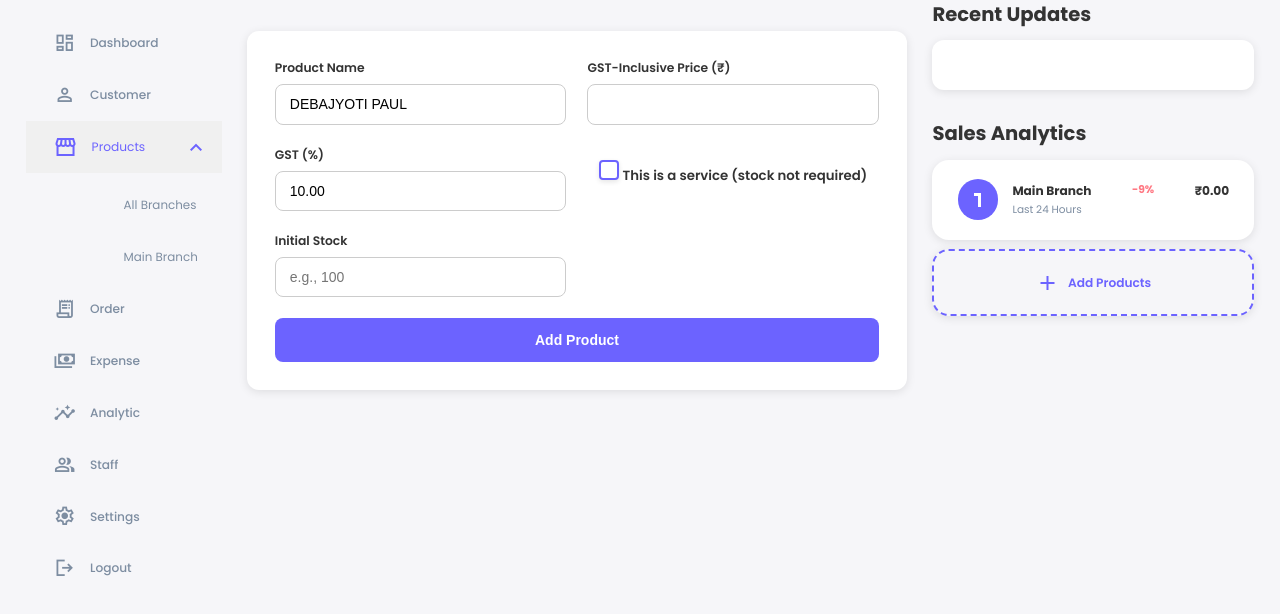
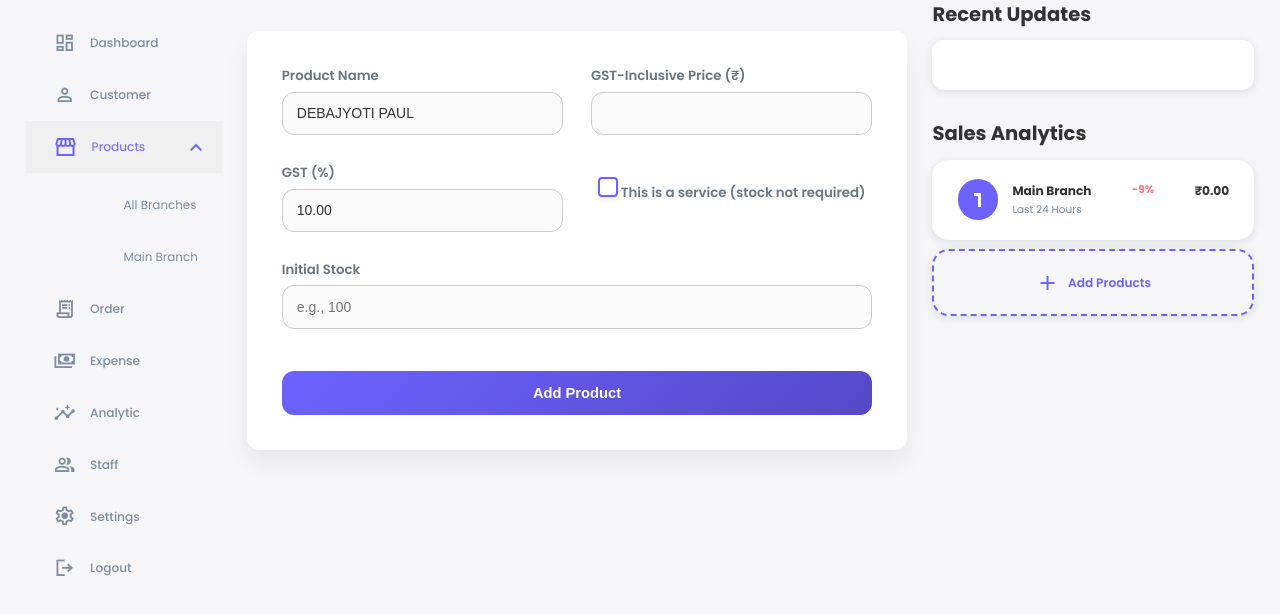
Before and after one commit to ZORO-UCHIHA-hub/PRODUCTION, a Django app: template dashboard/templates/dashboard/add_product.html in a window 1280 px wide. Shown: the part 74-688 px from the top of the page. Run offline with Django 5.2, Linux system fonts and the light colour scheme; the template is opened without the code that fills it: values that come from a table or form of the project are taken from there, others are empty; data comes from the database, SQL or seed files in the repository.

Commit message:
Update style.css

```diff
--- a/dashboard/static/dashboard/css/style.css
+++ b/dashboard/static/dashboard/css/style.css
@@ -1291,3 +1291,157 @@ main .content-area a{
   width: 100%;
   font-size: 0.95rem;
 }
+
+/* Fully Responsive Order Form Layout */
+.order-form {
+  background: var(--color-white);
+  padding: 2rem;
+  border-radius: var(--card-border-radius);
+  box-shadow: var(--box-shadow);
+  max-width: 100%;
+  width: 100%;
+  margin: 2rem auto 0;
+  display: flex;
+  flex-wrap: wrap;
+  gap: 1.5rem;
+}
+
+.order-form .form-group {
+  display: flex;
+  flex-direction: column;
+  flex: 1 1 45%; /* two columns on large screens */
+  min-width: 250px;
+}
+
+.order-form .btn {
+  flex: 1 1 100%;
+  background: var(--color-primary);
+  color: var(--color-white);
+  padding: 1rem 2rem;
+  font-weight: bold;
+  font-size: 1rem;
+  border: none;
+  border-radius: var(--border-radius-1);
+  cursor: pointer;
+  transition: background 0.3s ease;
+}
+
+.order-form .btn:hover {
+  background: var(--color-primary-variant);
+}
+
+@media (max-width: 768px) {
+  .order-form {
+    flex-direction: column;
+    padding: 1rem;
+  }
+
+  .order-form .form-group {
+    flex: 1 1 100%;
+  }
+
+  .order-form .btn {
+    width: 100%;
+  }
+
+  .receipt-preview {
+    position: static;
+    width: 100%;
+    margin-top: 1rem;
+    max-width: 100%;
+    box-shadow: none;
+    border-radius: var(--border-radius-1);
+  }
+}
+
+/* 🌟 Stylish Upgrade for Order Form */
+.order-form {
+  background: var(--color-white);
+  padding: 2.5rem;
+  border-radius: var(--card-border-radius);
+  box-shadow: 0 12px 25px rgba(0, 0, 0, 0.06);
+  max-width: 100%;
+  width: 100%;
+  margin: 2rem auto;
+  display: flex;
+  flex-wrap: wrap;
+  gap: 2rem;
+  transition: all 0.3s ease-in-out;
+}
+
+.order-form h2 {
+  flex: 1 1 100%;
+  font-size: 1.5rem;
+  font-weight: 600;
+  color: var(--color-primary);
+  text-align: center;
+  margin-bottom: 1.5rem;
+}
+
+.order-form .form-group {
+  display: flex;
+  flex-direction: column;
+  flex: 1 1 45%;
+  min-width: 250px;
+}
+
+.order-form label {
+  font-size: 0.95rem;
+  font-weight: 600;
+  color: var(--color-dark-variant);
+  margin-bottom: 0.4rem;
+  transition: color 0.2s ease;
+}
+
+.order-form input,
+.order-form select {
+  padding: 0.9rem 1rem;
+  border-radius: var(--border-radius-2);
+  border: 1px solid var(--color-info-light);
+  background: #fafafa;
+  transition: border 0.3s, box-shadow 0.3s;
+  font-size: 1rem;
+  color: var(--color-dark);
+}
+
+.order-form input:focus,
+.order-form select:focus {
+  border-color: var(--color-primary);
+  box-shadow: 0 0 0 3px rgba(108, 99, 255, 0.2);
+  background: #fff;
+}
+
+.order-form .btn {
+  flex: 1 1 100%;
+  background: linear-gradient(135deg, var(--color-primary), var(--color-primary-variant));
+  color: #fff;
+  padding: 1rem 2rem;
+  font-weight: bold;
+  font-size: 1.05rem;
+  border: none;
+  border-radius: var(--border-radius-2);
+  cursor: pointer;
+  transition: transform 0.2s ease, background 0.3s ease;
+  margin-top: 1rem;
+}
+
+.order-form .btn:hover {
+  transform: translateY(-2px);
+  box-shadow: 0 6px 15px rgba(108, 99, 255, 0.3);
+}
+
+/* 📱 Mobile Styling */
+@media (max-width: 768px) {
+  .order-form {
+    flex-direction: column;
+    padding: 1.5rem;
+  }
+
+  .order-form .form-group {
+    flex: 1 1 100%;
+  }
+
+  .order-form .btn {
+    width: 100%;
+  }
+}
```
